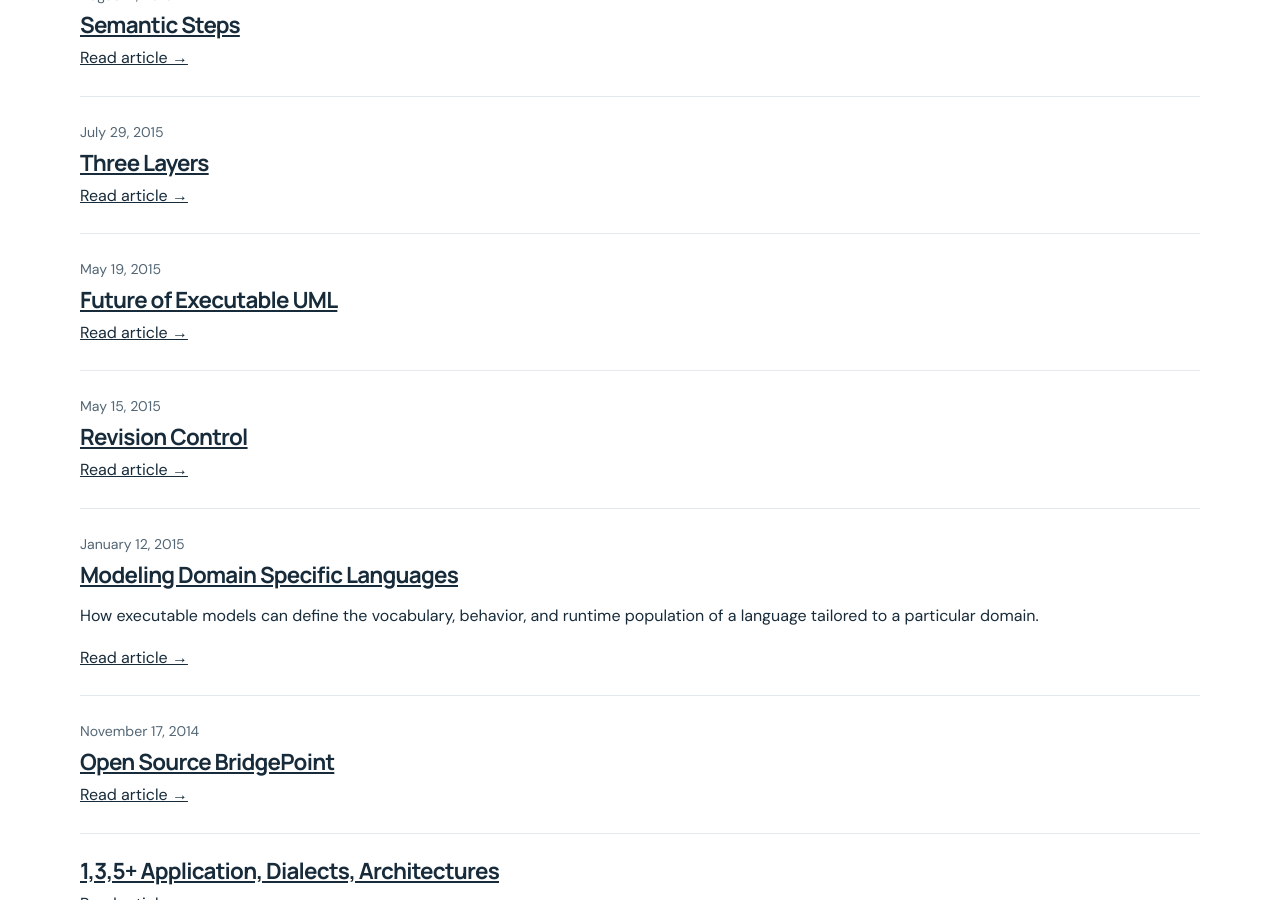
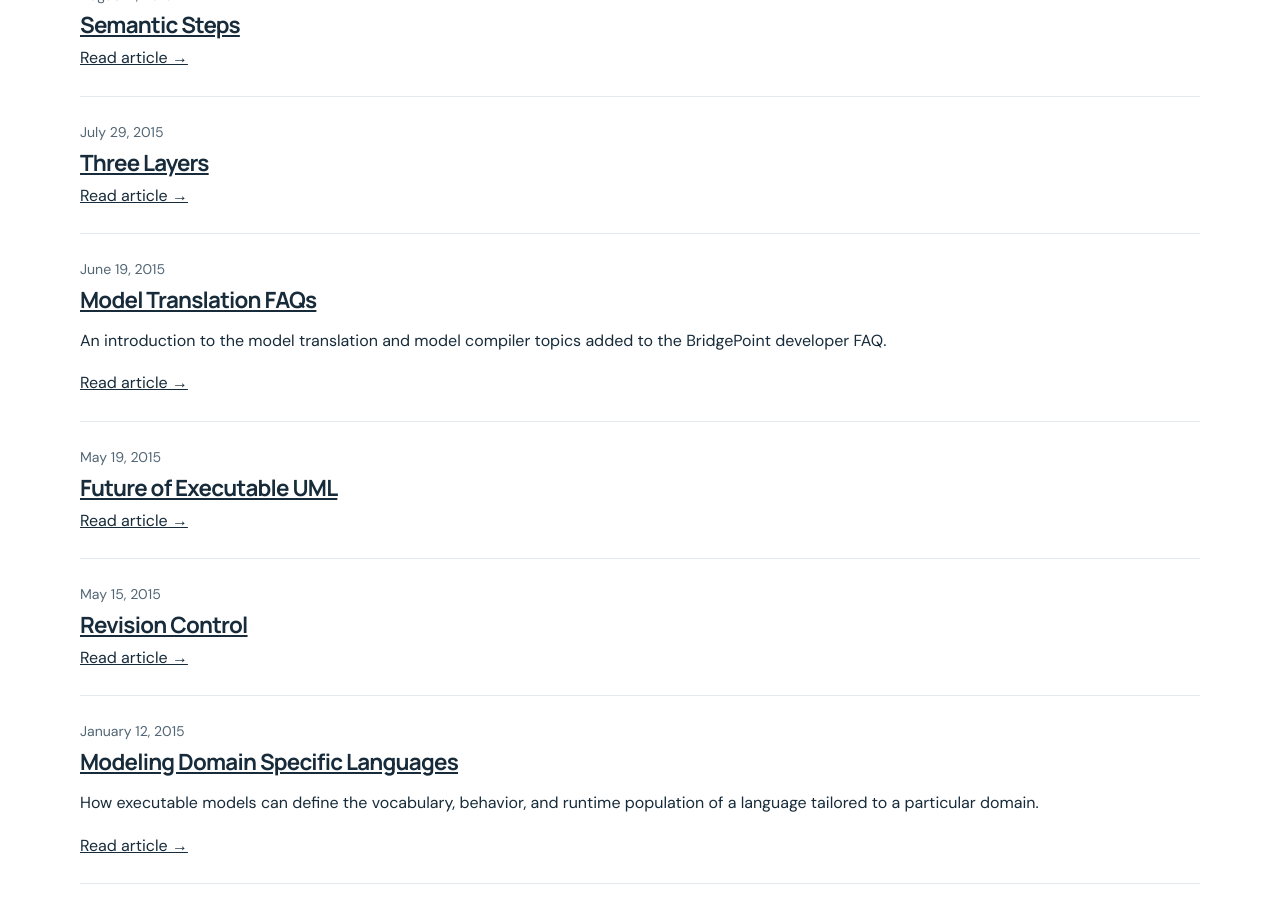
Before and after one commit to xtuml/onefactinc, a Jekyll site: the page built from blog.md, in a window 1280 px wide and 900 px high, scrolled down 5503 px. Built offline with Jekyll 4.4.1, drawn with Linux system fonts in a browser that asks for light colours; some of the changed text lies outside the part shown.

Commit message:
Complete migration of Model Translation FAQs

```diff
--- a/_articles/model-translation-faqs.html
+++ b/_articles/model-translation-faqs.html
@@ -1,16 +1,17 @@
 ---
 title: "Model Translation FAQs"
-archival_date_unknown: true
+date: 2015-06-19
+description: "An introduction to the model translation and model compiler topics added to the BridgePoint developer FAQ."
 permalink: /model-translation-faqs/
 source_url: "https://onefact.net/model-translation-faqs/"
 ---
 
-<p>Our team is very interested in helping new BridgePoint developers obtain the knowledge they need to enhance the tool.  Recently we added a new <a href="https://github.com/xtuml/bridgepoint/blob/master/doc-bridgepoint/process/FAQ.md#mcs">&#8220;Model Translation / Model Compiler&#8221; section to the BridgePoint FAQ</a>.</p>
+<p>Our team is very interested in helping new BridgePoint developers obtain the knowledge they need to enhance the tool. Recently we added a new <a href="https://github.com/xtuml/bridgepoint/blob/master/doc-bridgepoint/process/FAQ.md#mcs">“Model Translation / Model Compiler” section to the BridgePoint FAQ</a>.</p>
 <p>The initial topics are:</p>
 <ul>
 <li>How does model translation work? What role does the model-based model compiler play?</li>
-<li>What is publicly available? Can anyone outside the xtUML dev team actually build Generator?</li>
-<li>Generator dependencies: Galaxy, Windows, Visual C++&#8230; What&#8217;s required to eliminate them? </li>
+<li>What is publicly available? Can anyone outside the xtUML development team actually build Generator?</li>
+<li>Generator dependencies: Galaxy, Windows, Visual C++—what is required to eliminate them?</li>
 <li>How often do these tools change? When would I have to rebuild them?</li>
 </ul>
-<p>As you can see, the questions and answers primarily focus on the source code and usage of the tools that perform model translation.  We encourage developers to keep asking questions in the chat rooms and <a href="https://xtuml.org/forums/">xtUML forum</a>.  Together we will keep improving the documentation and spreading the BridgePoint development knowledge.</p>
+<p>The questions and answers primarily focus on the source code and usage of the tools that perform model translation. We encourage developers to keep asking questions in the chat rooms and the <a href="https://xtuml.org/forums/">xtUML forum</a>. Together we will keep improving the documentation and spreading BridgePoint development knowledge.</p>
```
